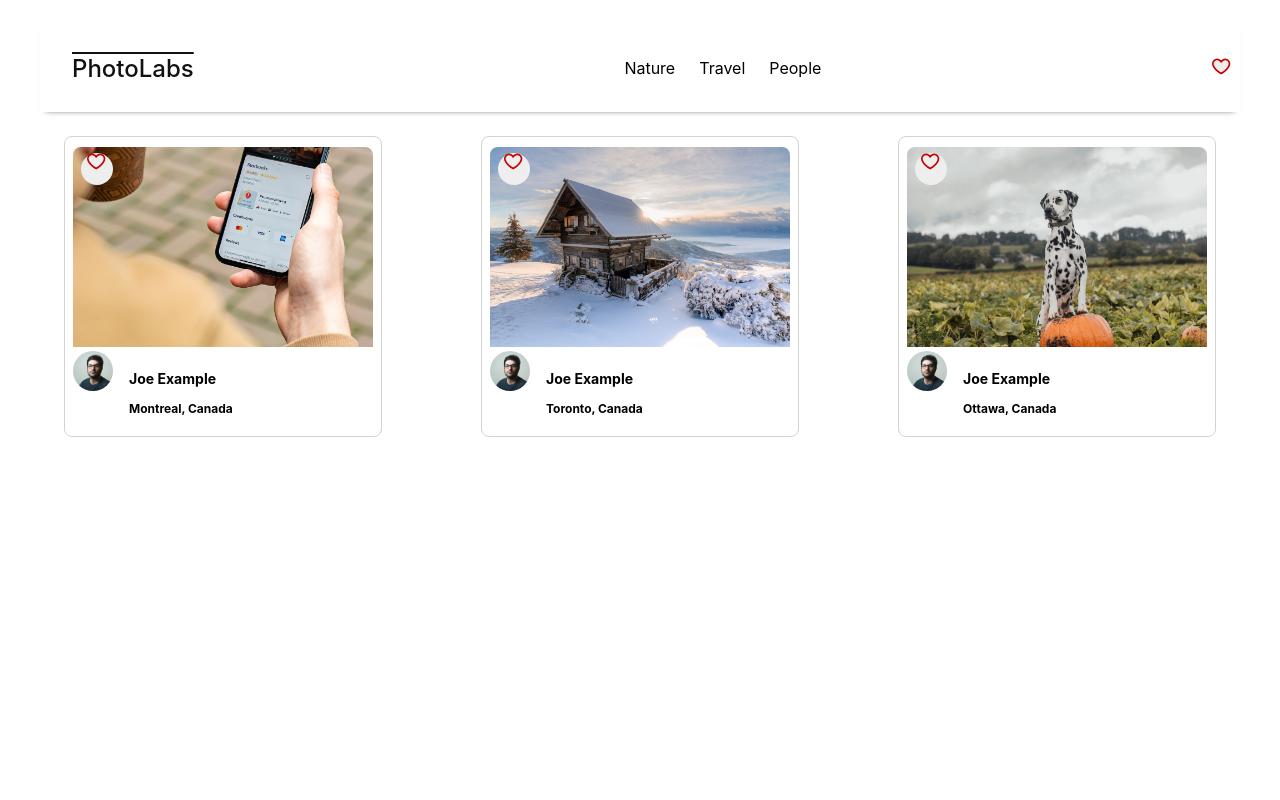
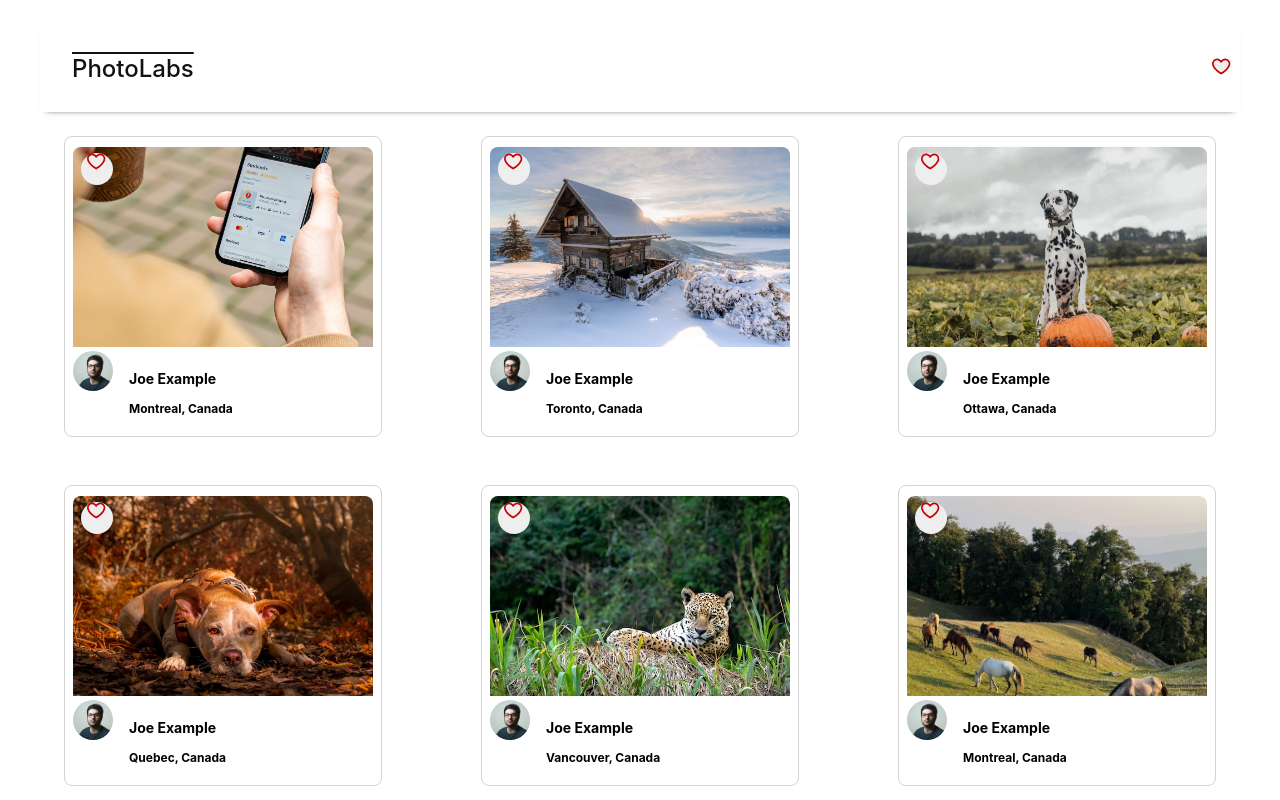
Before and after one commit to Yoimiya428/photo-lab, a React (Vite) app in the folder frontend/: page / in a window 1280 px wide. Shown: the top 800 px of the page. Built offline with nearby package versions, Linux system fonts and the light colour scheme.

Commit message:
Refactor with Mock Data

```diff
--- a/frontend/src/App.jsx
+++ b/frontend/src/App.jsx
@@ -5,8 +5,10 @@ import React from 'react';
 //  import PhotoList from './components/PhotoList';
 //  import TopicList from './components/TopicList';
 //  import TopNavigation from './components/TopNavigationBar';
- import './App.scss';
- import HomeRoute from './routes/HomeRoute';
+import './App.scss';
+import HomeRoute from './routes/HomeRoute';
+import photos from "./mocks/photos";
+import topics from "./mocks/topics";
 // const sampleDataForPhotoListItem = {
 //   id: "1",
 //   location: {
@@ -30,9 +32,7 @@ import React from 'react';
 
 const App = () => (
   <div className="App">
-
-
-    <HomeRoute/>
+    <HomeRoute photos={photos} topics={topics} />
   </div>
 )
 
--- a/frontend/src/components/PhotoList.jsx
+++ b/frontend/src/components/PhotoList.jsx
@@ -53,14 +53,13 @@ const sampleDataForPhotoList = [
   },
 ];
 
-const PhotoList = () => {
-  return (
-    <ul className="photo-list">
-      {sampleDataForPhotoList.map((photo) => (
-        <PhotoListItem key={photo.id} photo={photo} />
-      ))}
-    </ul>
-  );
-};
+
+const PhotoList = ({ photos }) => (
+  <ul className="photo-list">
+    {photos.map((photo) => (
+      <PhotoListItem key={photo.id} photo={photo} />
+    ))}
+  </ul>
+);
 
 export default PhotoList;
--- a/frontend/src/components/TopNavigationBar.jsx
+++ b/frontend/src/components/TopNavigationBar.jsx
@@ -4,14 +4,13 @@ import React from 'react';
 import TopicList from './TopicList';
 import FavBadge from './FavBadge';
 
-const TopNavigation = () => {
+const TopNavigation = ({ topics }) => {
   return (
     <div className="top-nav-bar">
       <span className="top-nav-bar__logo">PhotoLabs</span>
 
       {/* Topics section */}
-      <TopicList />
-
+      <TopicList topics={topics} />
       {/* Favorite Badge section */}
       <FavBadge isFavorited={true} />
     </div>
--- a/frontend/src/components/TopicList.jsx
+++ b/frontend/src/components/TopicList.jsx
@@ -19,12 +19,12 @@ const sampleDataForTopicList = [
   },
 ];
 
-const TopicList = () => {
+const TopicList = ({ topics }) => {
   return (
     <ul className="top-nav-bar__topic-list">
-      {sampleDataForTopicList.map((topic) => (
-        <TopicListItem key={topic.id} label={topic.title} />
-      ))}
+    {topics.map((topic) => (
+      <TopicListItem key={topic.id} title={topic.title} />
+    ))}
     </ul>
   );
 };
--- a/frontend/src/routes/HomeRoute.jsx
+++ b/frontend/src/routes/HomeRoute.jsx
@@ -3,11 +3,11 @@ import React from 'react';
 import TopNavigationBar from '../components/TopNavigationBar';
 import PhotoList from '../components/PhotoList';
 
-const HomeRoute = () => {
+const HomeRoute = ({ photos, topics }) => {
   return (
     <div className="home-route">
-       <TopNavigationBar />
-       <PhotoList />
+      <TopNavigationBar topics={topics} />
+      <PhotoList photos={photos} />
     </div>
   );
 };
```
